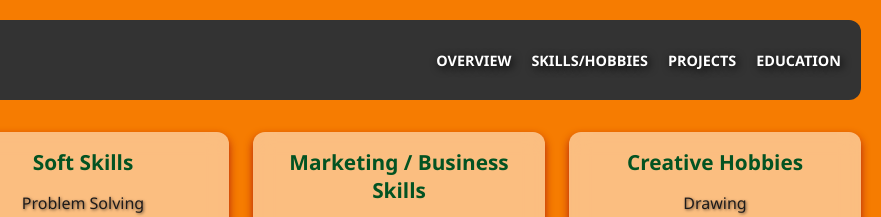
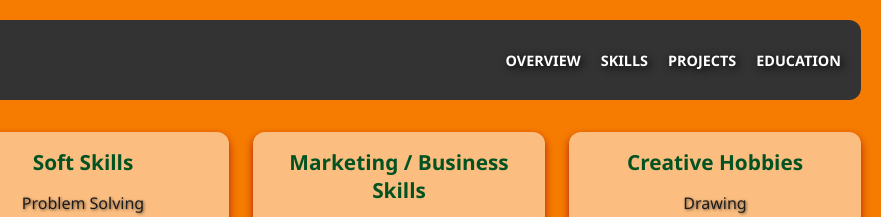
Before and after one commit to michaeltorejas/hay, a plain HTML site: page skills-hobbies.html in a window 1280 px wide. Shown: the top 217 px of the page, 399-1280 px from the left. Drawn offline with Linux system fonts and the light colour scheme.

Commit message:
Update skills-hobbies.html

```diff
--- a/skills-hobbies.html
+++ b/skills-hobbies.html
@@ -8,7 +8,6 @@
   <!-- Fonts & Icons -->
   <link rel="stylesheet" href="https://cdnjs.cloudflare.com/ajax/libs/font-awesome/6.5.0/css/all.min.css">
   <link href="https://fonts.googleapis.com/css2?family=Great+Vibes&display=swap" rel="stylesheet">
-
 
   <!-- Custom CSS -->
   <link rel="stylesheet" href="skills.css">
@@ -30,7 +29,7 @@
 
     <nav class="nav-links">
       <a href="index.html">OVERVIEW</a>
-      <a href="skills-hobbies.html">SKILLS/HOBBIES</a>
+      <a href="skills-hobbies.html">SKILLS</a>
       <a href="projects.html">PROJECTS</a>
       <a href="education.html">EDUCATION</a>
     </nav>
```
